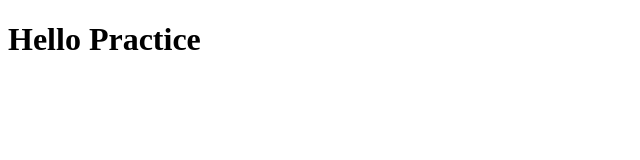
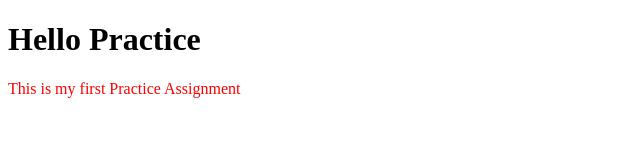
Before and after one commit to ShahriarShubho/Assignment1, a plain HTML site: page index.html in a window 1280 px wide. Shown: the whole page, without its empty margins (0-640 px from the left). Drawn offline with Linux system fonts and the light colour scheme.

Commit message:
add code

```diff
--- a/index.html
+++ b/index.html
@@ -8,5 +8,6 @@
 </head>
 <body>
     <h1>Hello Practice</h1>
+    <p>This is my first Practice Assignment</p>
 </body>
 </html>
--- a/style.css
+++ b/style.css
@@ -0,0 +1 @@
+p{color: red;}
```
